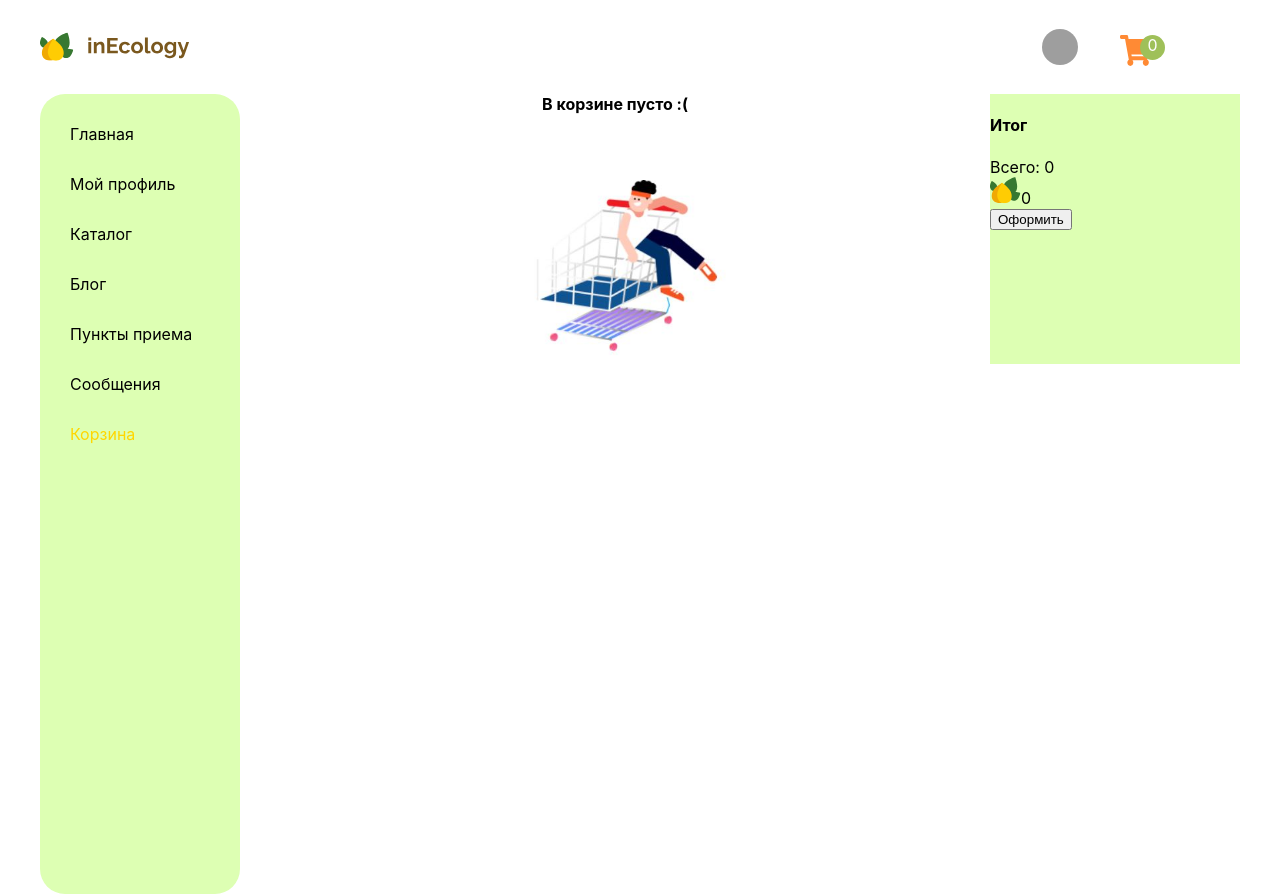
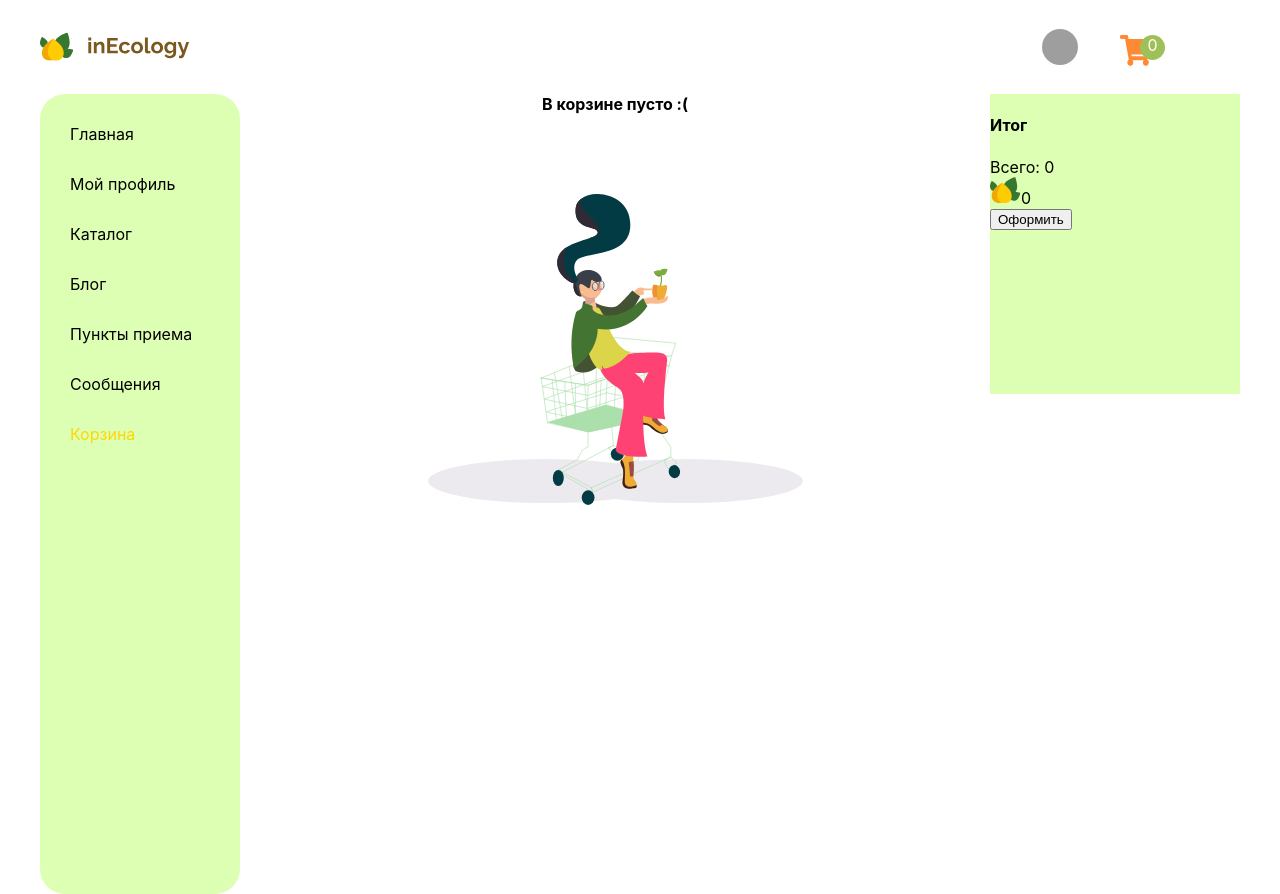
Before and after one commit to wild-dino/InEcology, a React (Create React App) app: page /cart in a window 1280 px wide. Built offline with nearby package versions, Linux system fonts and the light colour scheme; grey boxes are pictures that could not be loaded.

Commit message:
changed image of empty cart

```diff
--- a/src/components/Cart/Cart.jsx
+++ b/src/components/Cart/Cart.jsx
@@ -3,7 +3,7 @@ import {connect} from "react-redux";
 import CartItem from "./CartItem/CartItem";
 import s from "./Cart.module.css";
 import logo from "./../../assets/Icons/logo.svg";
-import emptyCart from "./../../assets/Cart/emptyCart.JPG"
+import emptyCart from "./../../assets/Cart/emptyCard.svg"
 
 const Cart = ({cart, currentBalance}) => {
     const [totalPrice, setTotalPrice] = useState(0);
--- a/src/components/Cart/Cart.module.css
+++ b/src/components/Cart/Cart.module.css
@@ -22,6 +22,6 @@
 }
 
 .emptyCart img {
-    margin-top: 50px;
-    width: 30%;
+    width: 50%;
+    margin-top: 80px;
 }
```
Also changed, not shown: src/assets/Cart/emptyCard.svg (added).
